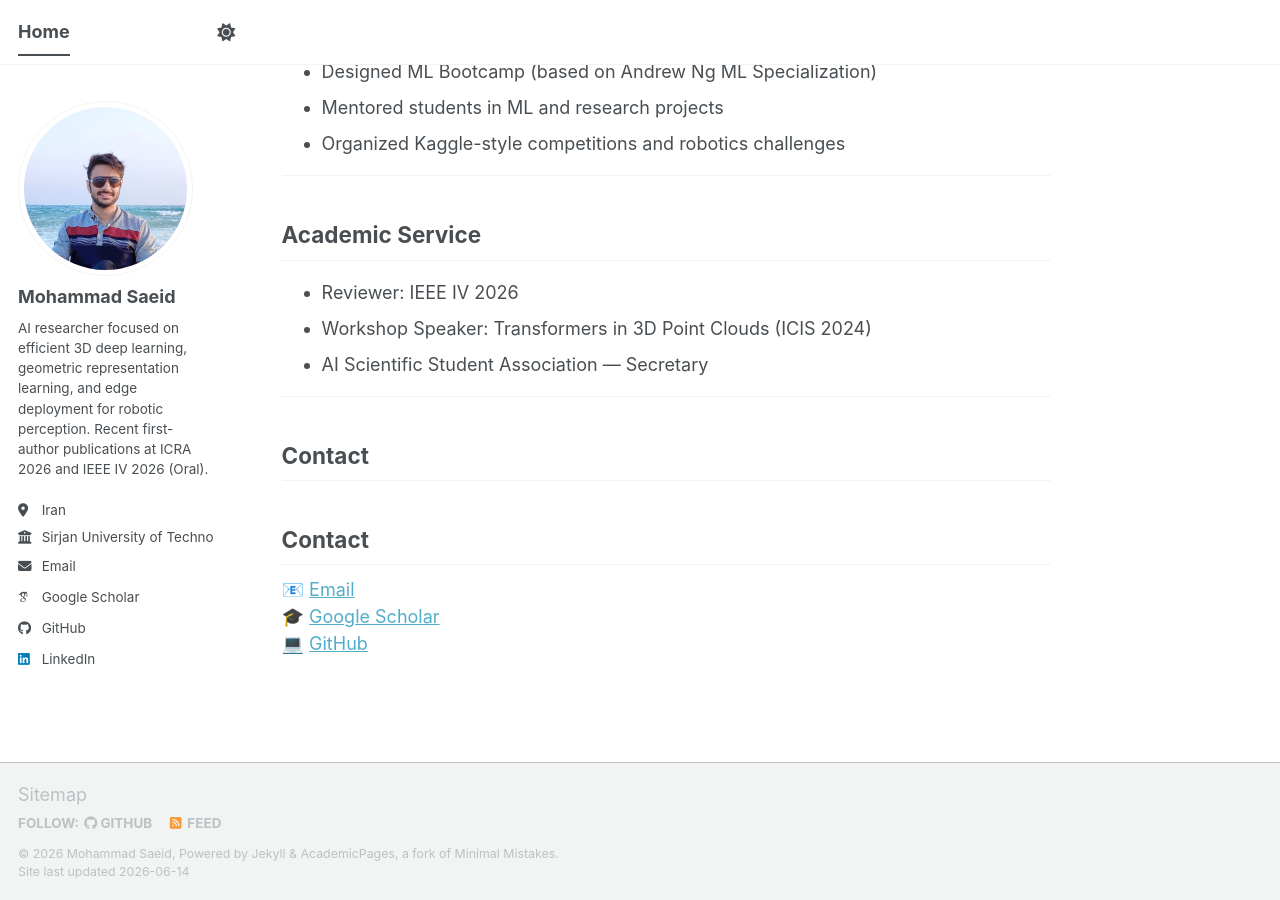
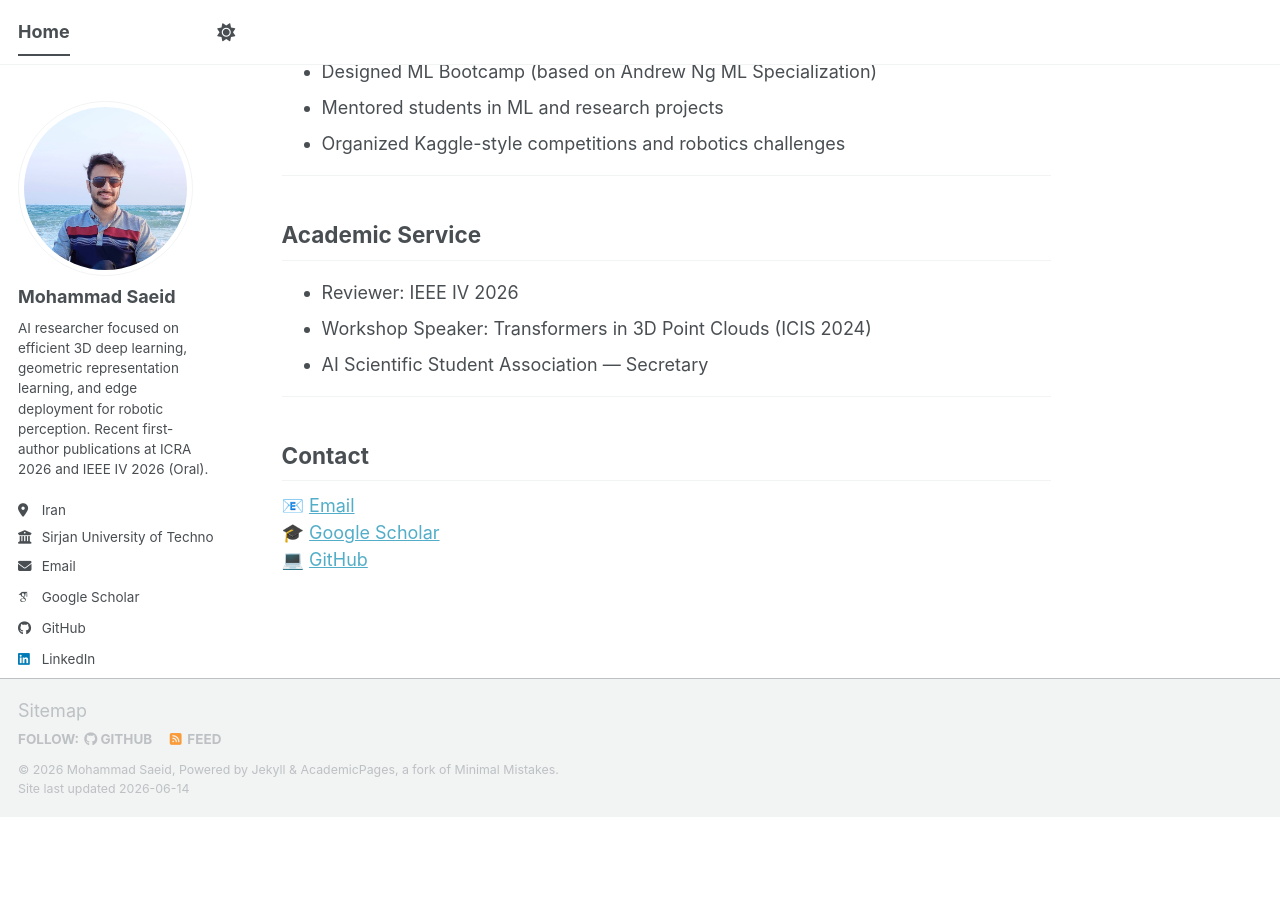
Before and after one commit to m-saeid/m-saeid.github.io, a Jekyll site: the page built from _pages/about.md, in a window 1280 px wide and 900 px high, scrolled down 1948 px. Built offline with Jekyll 4.4.1, drawn with Linux system fonts in a browser that asks for light colours; some web fonts are replaced; a script bundle is joined from its source files by our own code; library files that are not in the unit come from our copies; after the commit the page ends 2764 px from its top, so only the background shows below that.

Commit message:
Update about.md

```diff
--- a/_pages/about.md
+++ b/_pages/about.md
@@ -120,8 +120,6 @@ Work led to multiple first-author publications in top-tier venues.
 
 ## Contact {#contact}
 
-## Contact {#contact}
-
 📧 <a href="mailto:imm.saeid@gmail.com">Email</a>
 🎓 <a href="https://scholar.google.com/citations?user=JIyH4XoAAAAJ" target="_blank">Google Scholar</a>
 💻 <a href="https://github.com/m-saeid" target="_blank">GitHub</a>
```
